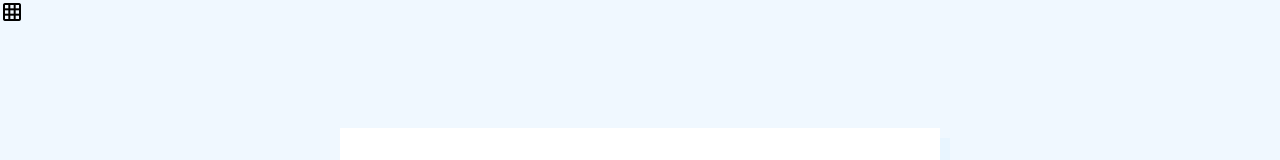
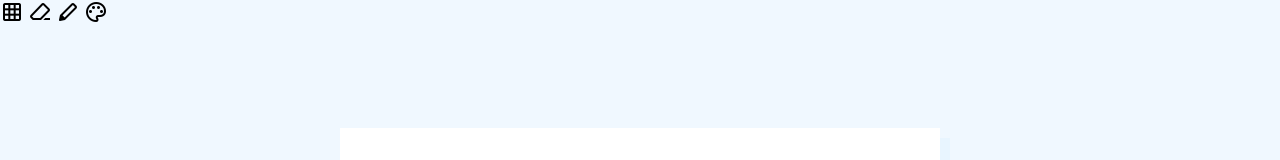
Before and after one commit to crapple12/etch-a-sketch, a plain HTML site: page index.html in a window 1280 px wide. Shown: the top 160 px of the page. Drawn offline with nearby package versions, Linux system fonts and the light colour scheme.

Commit message:
Update index.html

```diff
--- a/index.html
+++ b/index.html
@@ -13,9 +13,9 @@
 <body>
   <div class="top-container">
     <span id="grid-toggle" class="material-symbols-outlined">grid_on</span>
-    <!-- <span class="material-symbols-outlined">ink_eraser</span>
+    <span class="material-symbols-outlined">ink_eraser</span>
     <span class="material-symbols-outlined">stylus</span>
-    <span class="material-symbols-outlined">palette</span> -->
+    <span class="material-symbols-outlined">palette</span>
   </div>
   <div id="sketch-area" class="container"></div>
   <div id="container">
```
